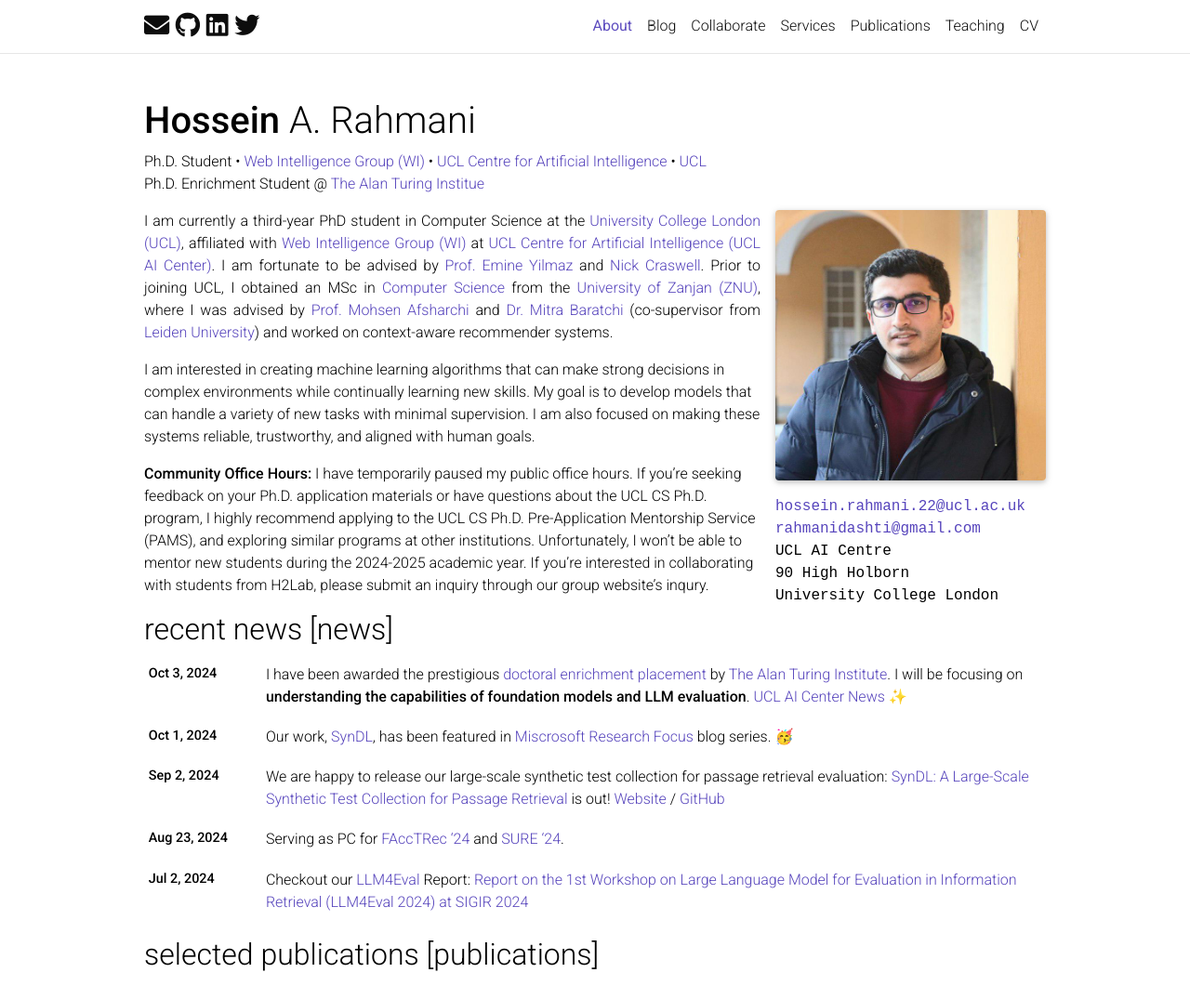
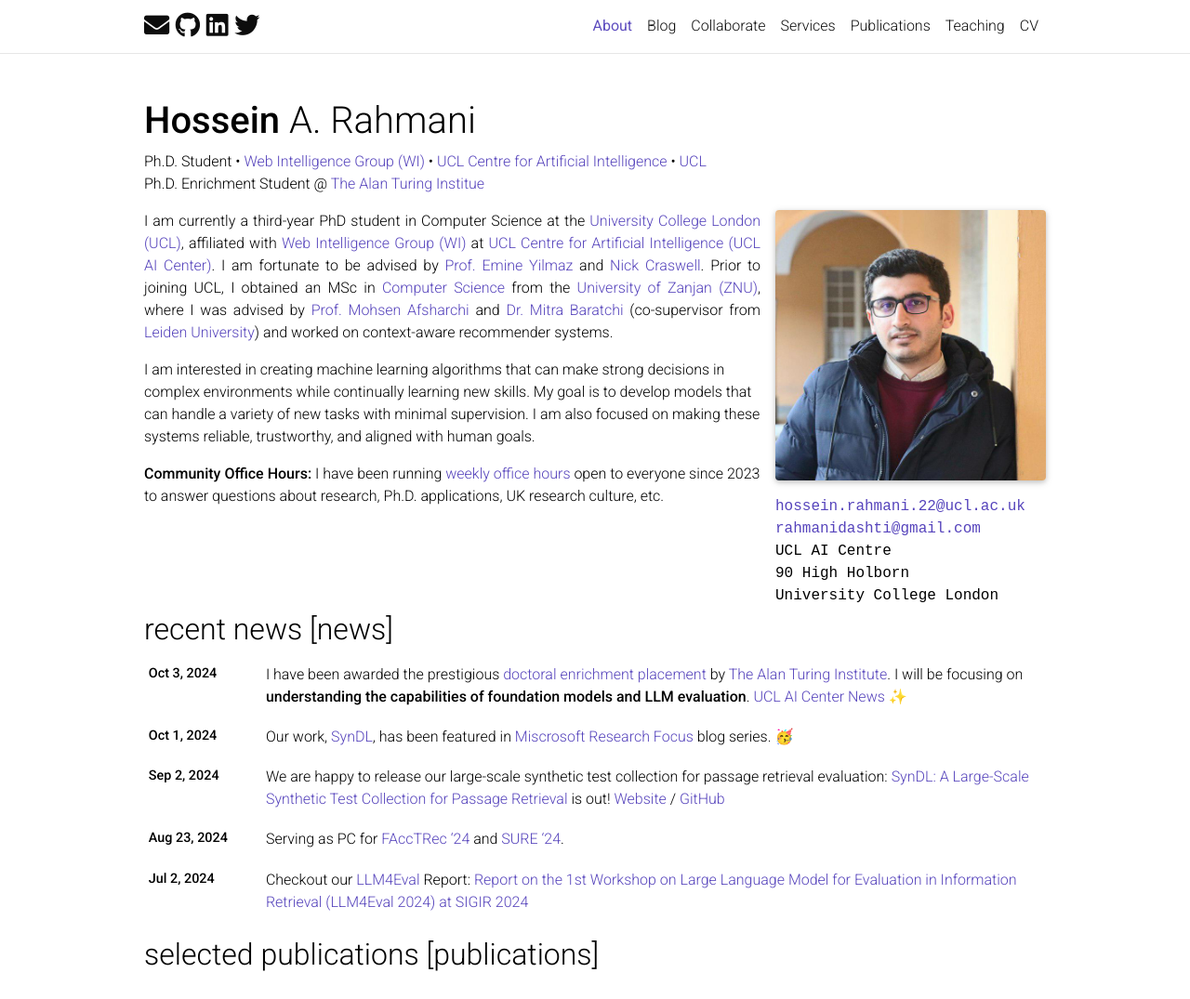
Before and after one commit to rahmanidashti/rahmanidashti.github.io, a Jekyll site: the page built from _pages/about.md, in a window 1280 px wide and 1364 px high, cut to the strip 0-1075 px from the top of the window. Shown: the whole strip at 93% size. Built offline with Jekyll 4.4.1, drawn with Linux system fonts in a browser that asks for light colours; full-size pictures stand in for the smaller copies a plugin makes; emoji names are drawn with the system emoji font; comment, search, counter and statistics services are not loaded; a style sheet for code colours, icons or effects is not loaded.

Commit message:
Update about.md

```diff
--- a/_pages/about.md
+++ b/_pages/about.md
@@ -28,8 +28,12 @@ I am interested in creating machine learning algorithms that can make strong dec
 
 <!-- My work spans areas like information retrieval, recommendation systems, and natural language processing. Currently, I am focused on enhancing large language models (LLMs) with decision-making abilities, such as planning, reasoning, and using tools, and teaching them to learn from human feedback in an open-ended way. -->
 
-<span class="font-weight-bold">Community Office Hours:</span> I have temporarily paused my public office hours. If you’re seeking feedback on your Ph.D. application materials or have questions about the UCL CS Ph.D. program, I highly recommend applying to the UCL CS Ph.D. Pre-Application Mentorship Service (PAMS), and exploring similar programs at other institutions. Unfortunately, I won’t be able to mentor new students during the 2024-2025 academic year. If you’re interested in collaborating with students from H2Lab, please submit an inquiry through our group website’s inqury.
+<span class="font-weight-bold">Community Office Hours:</span> I have been running <a href="#" target="_blank">weekly office hours</a> open to everyone since 2023 to answer questions about research, Ph.D. applications, UK research culture, etc.
 
-<!-- I’ve been running weekly office hours open to everyone since 2022 to answer questions about research, Ph.D. applications … etc. -->
+
+
+<!-- I have temporarily paused my public office hours. If you’re seeking feedback on your Ph.D. application materials or have questions about the UCL CS Ph.D. program, I highly recommend applying to the UCL CS Ph.D. Pre-Application Mentorship Service (PAMS), and exploring similar programs at other institutions. Unfortunately, I won’t be able to mentor new students during the 2024-2025 academic year. If you’re interested in collaborating with students from H2Lab, please submit an inquiry through our group website’s inqury. -->
+
+<!-- I have been running weekly office hours open to everyone since 2022 to answer questions about research, Ph.D. applications … etc. -->
 
 <!-- <mark><a href="/assets/pdf/Hossein_Rahmani_CV.pdf" target="_blank">CV</a></mark> / <a href="https://scholar.google.com/citations?user=1uzYEI0AAAAJ&hl=en" target="_blank">Google Scholar</a> -->
```
